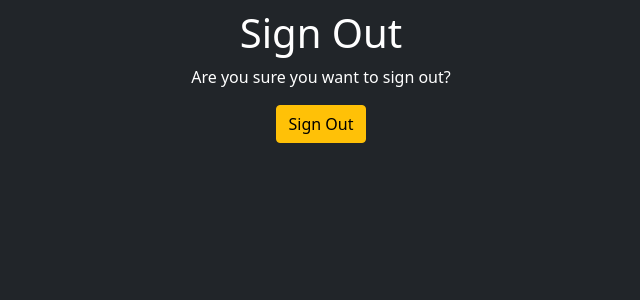
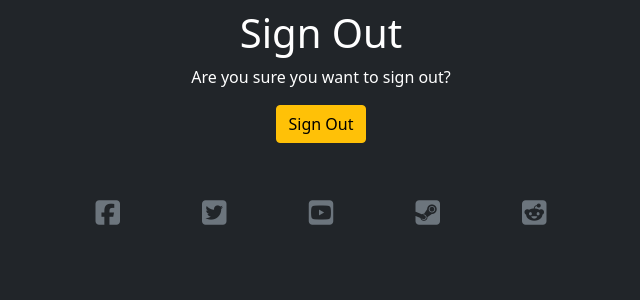
Before and after one commit to Jernskegg/CI-portfolio-Textabase, a Django app: page /accounts/logout/ in a window 1280 px wide. Shown: the part 351-651 px from the top of the page, without its empty margins (319-959 px from the left). Run offline with Django 3.2, Linux system fonts and the light colour scheme; a user stored in the database is signed in; some libraries are stand-ins or nearby versions.

Commit message:
Feat: Add footer

```diff
--- a/templates/account/login.html
+++ b/templates/account/login.html
@@ -2,7 +2,7 @@
 
 {% block content %}
 
-<section class="row text-white text-center justify-content-center">
+<section class="text-white text-center justify-content-center">
   <h1>Sign In</h1>
   <p class="text-center">If you have not created an account yet, then please
     <a href="{{ signup_url }}">sign up</a> first.</p>
--- a/templates/account/logout.html
+++ b/templates/account/logout.html
@@ -1,7 +1,7 @@
 {% extends "base.html" %}
 
 {% block content %}
-<section class="row text-white text-center justify-content-center">
+<section class="text-white text-center justify-content-center">
   <h1>Sign Out</h1>
 
   <p>Are you sure you want to sign out?</p>
--- a/templates/account/signup.html
+++ b/templates/account/signup.html
@@ -1,7 +1,7 @@
 {% extends "base.html" %}
 
 {% block content %}
-<section class="row text-white text-center justify-content-center">
+<section class="text-white text-center justify-content-center">
   <h1>Sign Up</h1>
 
   <p>Already have an account? Then please <a href="{{ login_url }}">sign in</a>.</p>
--- a/templates/base.html
+++ b/templates/base.html
@@ -51,8 +51,24 @@
         {% endblock content %}
     </main>
 
-    <footer>
-        footer
+    <footer class="row g-0 text-center justify-content-center fs-3 mt-5">
+        <!--===social-links===-->
+        <div class="col-1 ms-5">
+            <a href="https://www.facebook.com/" target="_blank" class="link-secondary"><i
+                    class="fab fa-facebook-square"></i></a>
+        </div>
+        <div class="col-1 ">
+            <a href="http://twitter.com" target="_blank" class="link-secondary"><i
+                    class="fab fa-twitter-square"></i></a></div>
+        <div class="col-1 ">
+            <a href="http://youtube.com" target="_blank" class="link-secondary"><i
+                    class="fab fa-youtube-square"></i></a></div>
+        <div class="col-1 ">
+            <a href="https://store.steampowered.com" target="_blank" class="link-secondary"><i
+                    class="fab fa-steam-square"></i></a></div>
+        <div class="col-1  me-5">
+            <a href="http://reddit.com" target="_blank" class="link-secondary"><i class="fab fa-reddit-square"></i></a>
+        </div>
     </footer>
     <!-- Awesome Font script-->
     <script src="https://kit.fontawesome.com/be9f637dd0.js" crossorigin="anonymous"></script>
```
Also changed, not shown: db.sqlite3.
